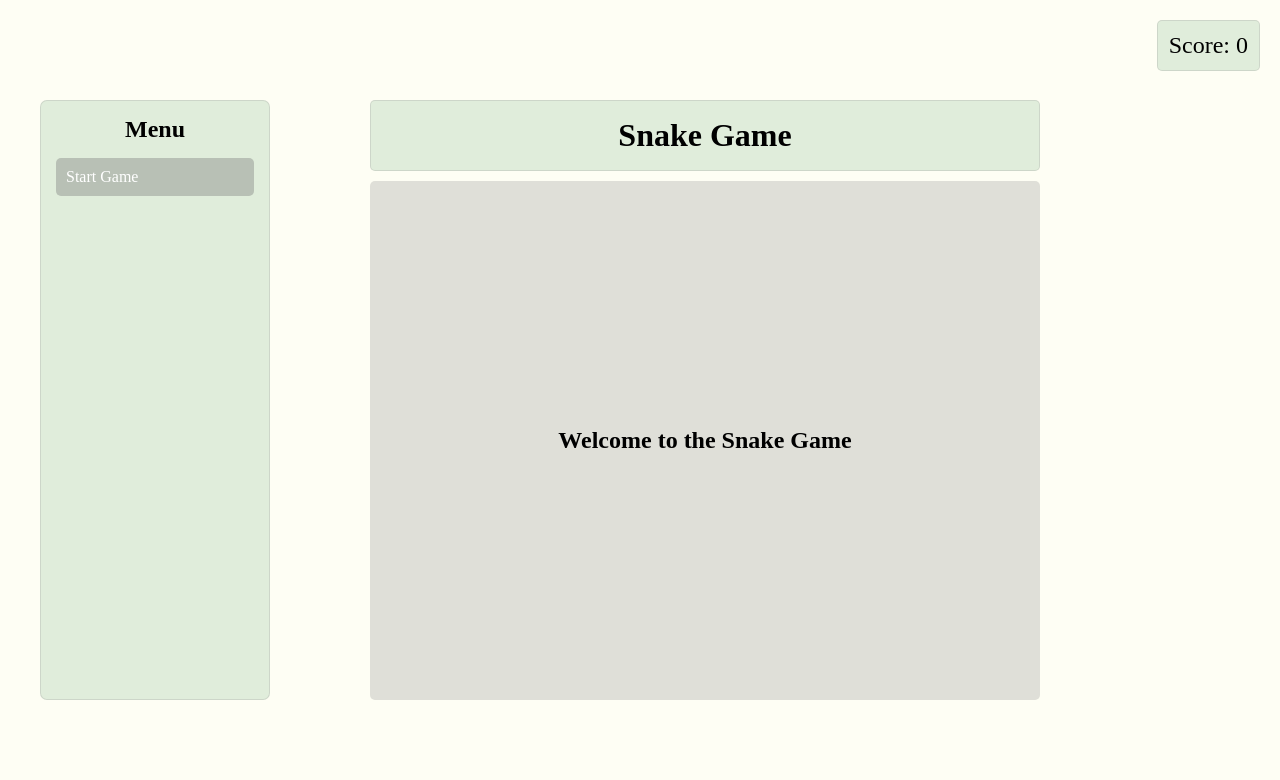
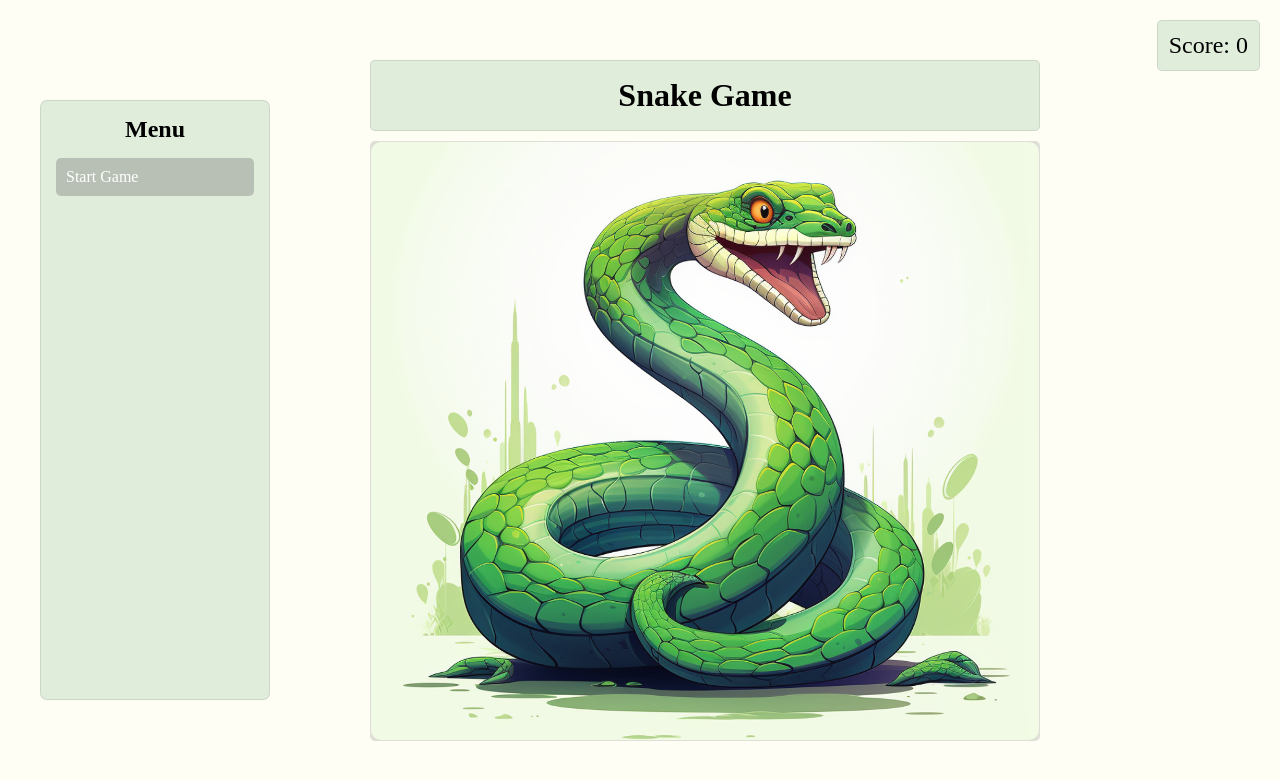
Before and after one commit to MRGiorgiosDev8/snake_game, a Django app: page / in a window 1280 px wide. Shown: the top 780 px of the page. Run offline with Django 5.2, Linux system fonts and the light colour scheme.

Commit message:
updates style and images

```diff
--- a/game/static/game/css/styles.css
+++ b/game/static/game/css/styles.css
@@ -90,6 +90,14 @@ main {
     border-radius: 5px;
 }
 
+.img-snake {
+    width: 100%;
+    height: 100%;
+    object-fit: cover;
+    border: 1px solid rgba(216, 214, 214, 0.079);
+    border-radius: 11px;
+}
+
 canvas {
     background-color: #f3faebf4;
     border-radius: 5px;
--- a/game/templates/home.html
+++ b/game/templates/home.html
@@ -1,7 +1,9 @@
 {% extends 'base.html' %}
+
+{% load static %}
 
 {% block title %}Home{% endblock %}
 
 {% block content %}
-    <h2>Welcome to the Snake Game</h2>
+    <img src="{% static 'game/images/snakecartoon1.png' %}" alt="Snake Cartoon"  class="img-snake">
 {% endblock %}
```
Also changed, not shown: game/static/game/images/snakecartoon1.png (added).
